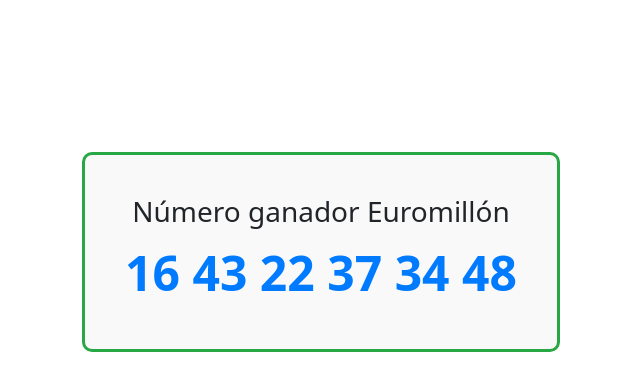
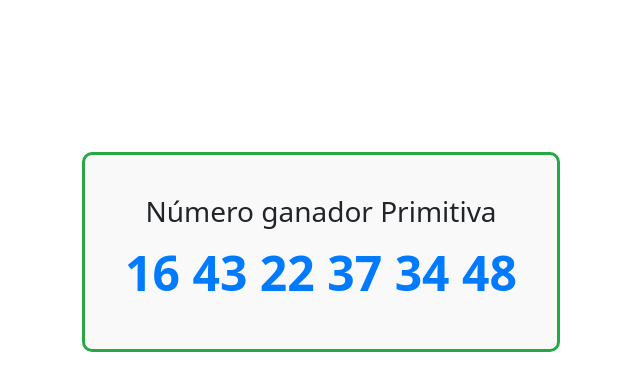
Before and after one commit to ivanolber/php, a PHP site: page /primitiva_view.php in a window 1280 px wide. Shown: the part 148-539 px from the top of the page, without its empty margins (319-959 px from the left). Run offline with PHP 8.4, Linux system fonts and the light colour scheme.

Commit message:
Update primitiva_view.php

```diff
--- a/funciones/primitiva_view.php
+++ b/funciones/primitiva_view.php
@@ -38,7 +38,7 @@ include 'primitiva.php';
 
 <div class="center-content">
     <div class="content-box">
-      <h3>Número ganador Euromillón</h3>
+      <h3>Número ganador Primitiva</h3>
       <div class="lottery-number">
         <?php echo primitiva(); // Mostrar los números y las estrellas ?>
       </div>
```
